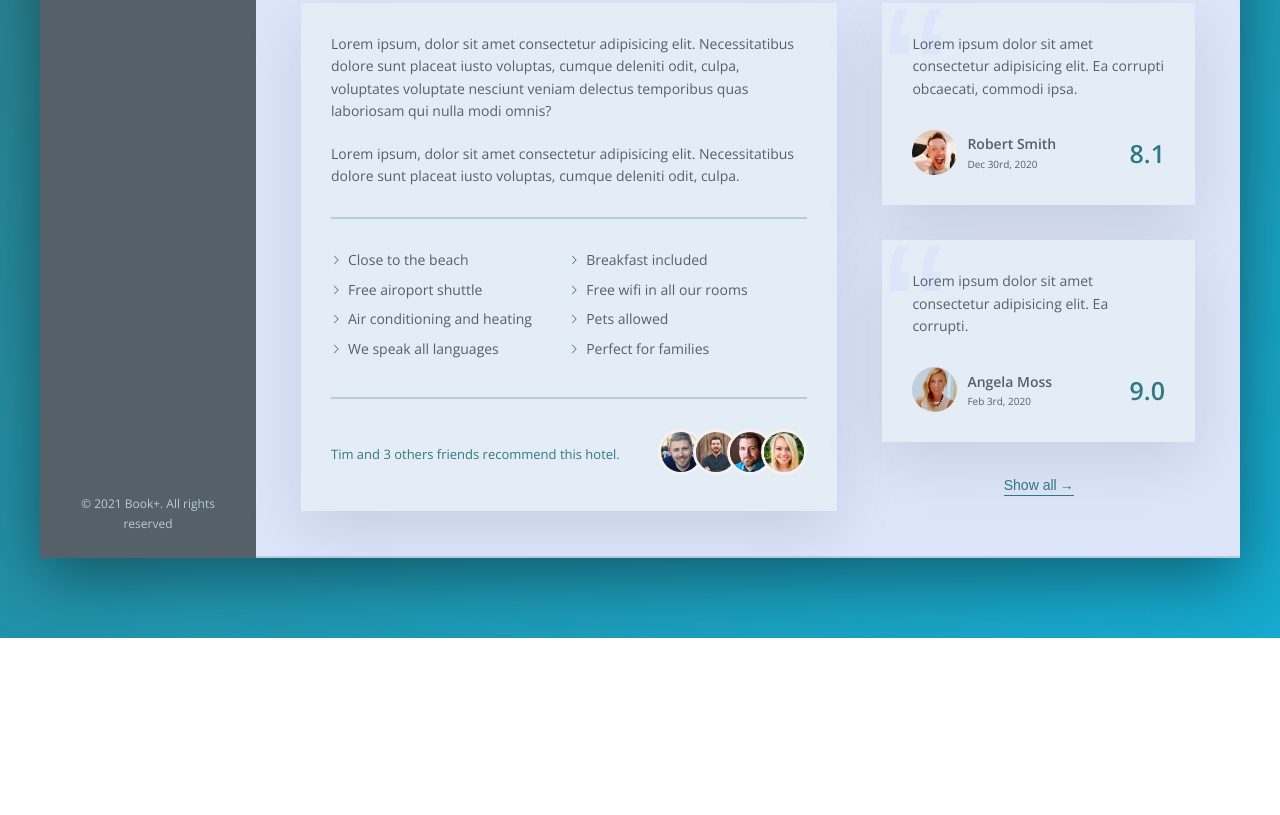
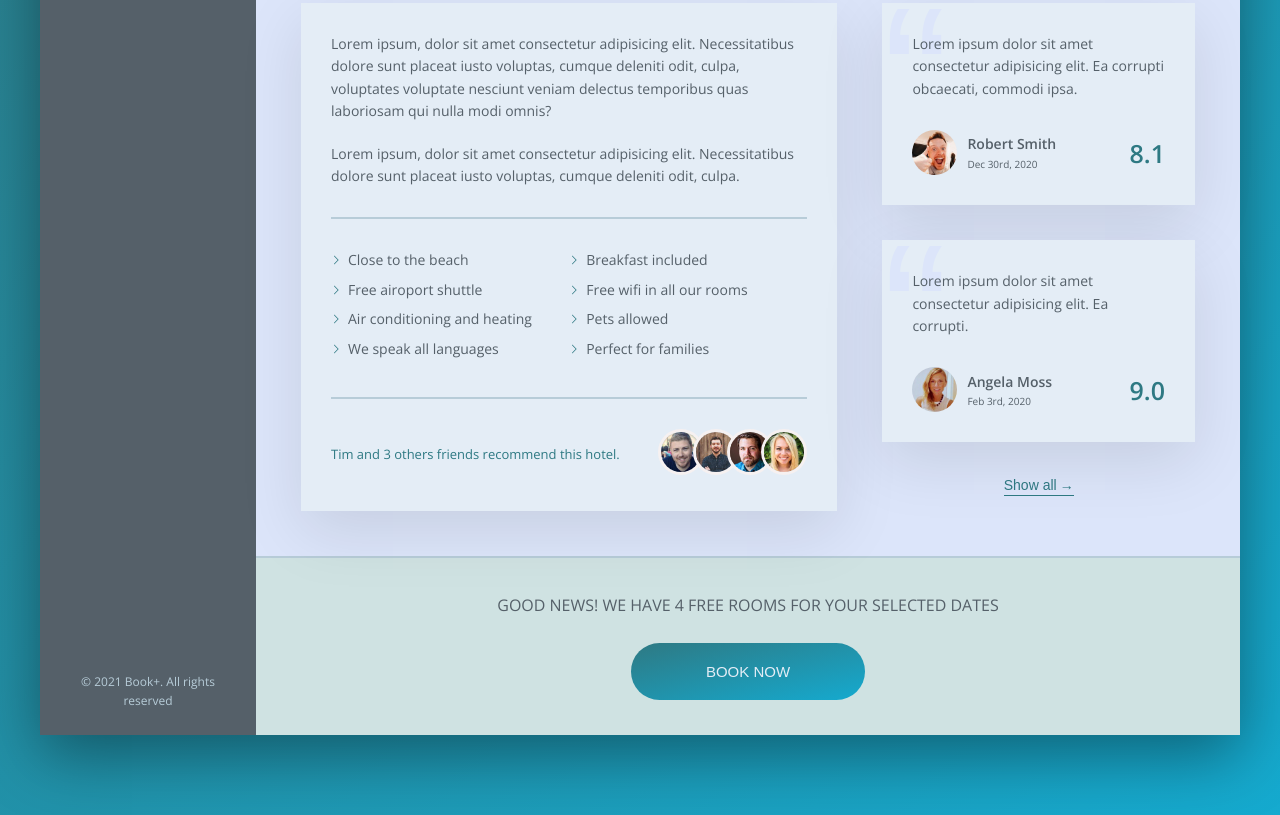
Before and after one commit to simon2385/book-plus, a website: page index.html in a window 1280 px wide. Shown: the part 478-1293 px from the top of the page. Before the commit the page ends 1116 px from the top, so only its background shows below. Drawn offline with nearby package versions, Linux system fonts and the light colour scheme.

Commit message:
cta section

```diff
--- a/index.html
+++ b/index.html
@@ -199,6 +199,7 @@
                 </div>
               </div>
             </div>
+
             <figure class="user-reviews">
               <figure class="review">
                 <blockquote class="review__text">
@@ -236,8 +237,20 @@
                   <div class="review__rating">9.0</div>
                 </figcaption>
               </figure>
-               <button class="btn-inline btn-inline--review">Show all<span>&rarr;</span></button>
+              <button class="btn-inline btn-inline--review">
+                Show all<span>&rarr;</span>
+              </button>
             </figure>
+          </div>
+
+          <div class="cta">
+            <h2 class="cta__book-now">
+              Good news! we have 4 free rooms for your selected dates
+            </h2>
+            <button class="btn">
+              <span class="btn__visible">Book now</span>
+              <span class="btn__invisible">Only 4 rooms left</span>
+            </button>
           </div>
         </main>
       </div>
--- a/sass/abstracts/_base.scss
+++ b/sass/abstracts/_base.scss
@@ -16,9 +16,7 @@ html {
 
 body {
   background-image: linear-gradient(
-    to bottom right,
-    var(--color-primary),
-    var(--color-primary-light)
+    var(--gradient)
   );
   background-size: cover;
   min-height: 100vh;
--- a/sass/abstracts/_variables.scss
+++ b/sass/abstracts/_variables.scss
@@ -16,4 +16,8 @@
   --shadow-light: 0 2rem 6rem rgba(0, 0, 0, 0.1);
 
   --line: 2px solid var(--color-grey);
+
+    --gradient: to bottom right,
+      var(--color-primary),
+      var(--color-primary-light);
 }
--- a/sass/components/_button-inline.scss
+++ /dev/null
@@ -1,46 +0,0 @@
-.btn-inline {
-  border: none;
-  color: var(--color-primary);
-  font-size: inherit;
-  border-bottom: 1px solid currentColor;
-  padding-bottom: 2px;
-  display: inline-block;
-  background-color: transparent;
-  cursor: pointer;
-  transition: all 0.4s;
-
-  & span {
-    margin-left: 3px;
-    transition: margin-left 0.6s;
-  }
-
-  &:hover {
-    color: var(--color-primary-light);
-
-    span {
-      margin-left: 8px;
-    }
-  }
-
-  &:focus {
-    outline: none;
-    animation: pulsate 1.6s infinite;
-  }
-}
-
-@keyframes pulsate {
-  0% {
-    transform: scale(1);
-    box-shadow: none;
-  }
-
-  50% {
-    transform: scale(1.05);
-    box-shadow: 0 1rem 4rem rgba(0, 0, 0, 0.25);
-  }
-
-  100% {
-    transform: scale(1);
-    box-shadow: none;
-  }
-}
--- /dev/null
+++ b/sass/components/_buttons.scss
@@ -0,0 +1,101 @@
+/////////////////////////////////////btn-inline
+.btn-inline {
+  border: none;
+  color: var(--color-primary);
+  font-size: inherit;
+  border-bottom: 1px solid currentColor;
+  padding-bottom: 2px;
+  display: inline-block;
+  background-color: transparent;
+  cursor: pointer;
+  transition: all 0.4s;
+
+  & span {
+    margin-left: 3px;
+    transition: margin-left 0.6s;
+  }
+
+  &:hover {
+    color: var(--color-primary-light);
+
+    span {
+      margin-left: 8px;
+    }
+  }
+
+  &:focus {
+    outline: none;
+    animation: pulsate 1.6s infinite;
+  }
+}
+
+@keyframes pulsate {
+  0% {
+    transform: scale(1);
+    box-shadow: none;
+  }
+
+  50% {
+    transform: scale(1.05);
+    box-shadow: 0 1rem 4rem rgba(0, 0, 0, 0.25);
+  }
+
+  100% {
+    transform: scale(1);
+    box-shadow: none;
+  }
+}
+
+///////////////////////////////////////////////btn
+.btn {
+  font-size: 1.5rem;
+  border: none;
+  font-weight: 300;
+  text-transform: uppercase;
+  border-radius: 100px;
+  background-image: linear-gradient(var(--gradient));
+  color: var(--color-light);
+  position: relative;
+  overflow: hidden;
+  transition: all 0.4s;
+  cursor: pointer;
+
+  & > * {
+    display: inline-block;
+    transition: all 0.4s;
+    height: 100%;
+    width: 100%;
+  }
+
+  &__visible {
+    padding: 2rem 7.5rem;
+  }
+
+  &__invisible {
+    position: absolute;
+    padding: 2rem 0rem;
+    left: 0;
+    top: -100%;
+  }
+
+  &:hover {
+    background-image: linear-gradient(
+      to top left,
+      var(--color-primary),
+      var(--color-primary-light)
+    );
+  }
+
+  &:hover &__visible {
+    transform: translateY(100%);
+  }
+
+  &:hover &__invisible {
+    top: 0;
+  }
+
+  &:focus {
+    outline: none;
+    animation: pulsate 1s infinite;
+  }
+}
--- /dev/null
+++ b/sass/components/_cta.scss
@@ -0,0 +1,11 @@
+.cta {
+  padding: 3.5rem 0;
+  text-align: center;
+
+  &__book-now {
+    font-size: 1.6rem;
+    font-weight: 300;
+    text-transform: uppercase;
+    margin-bottom: 2.5rem;
+  }
+}
--- a/sass/main.scss
+++ b/sass/main.scss
@@ -5,9 +5,10 @@
 @import "components/user-nav";
 @import "components/side-nav";
 @import "components/hotel-overview";
-@import "components/button-inline";
+@import "components/buttons";
 @import "components/hotel-description";
 @import "components/review";
+@import "components/cta";
 
 @import "layout/container";
 @import "layout/header";
```
Also changed, not shown: css/style.css.
